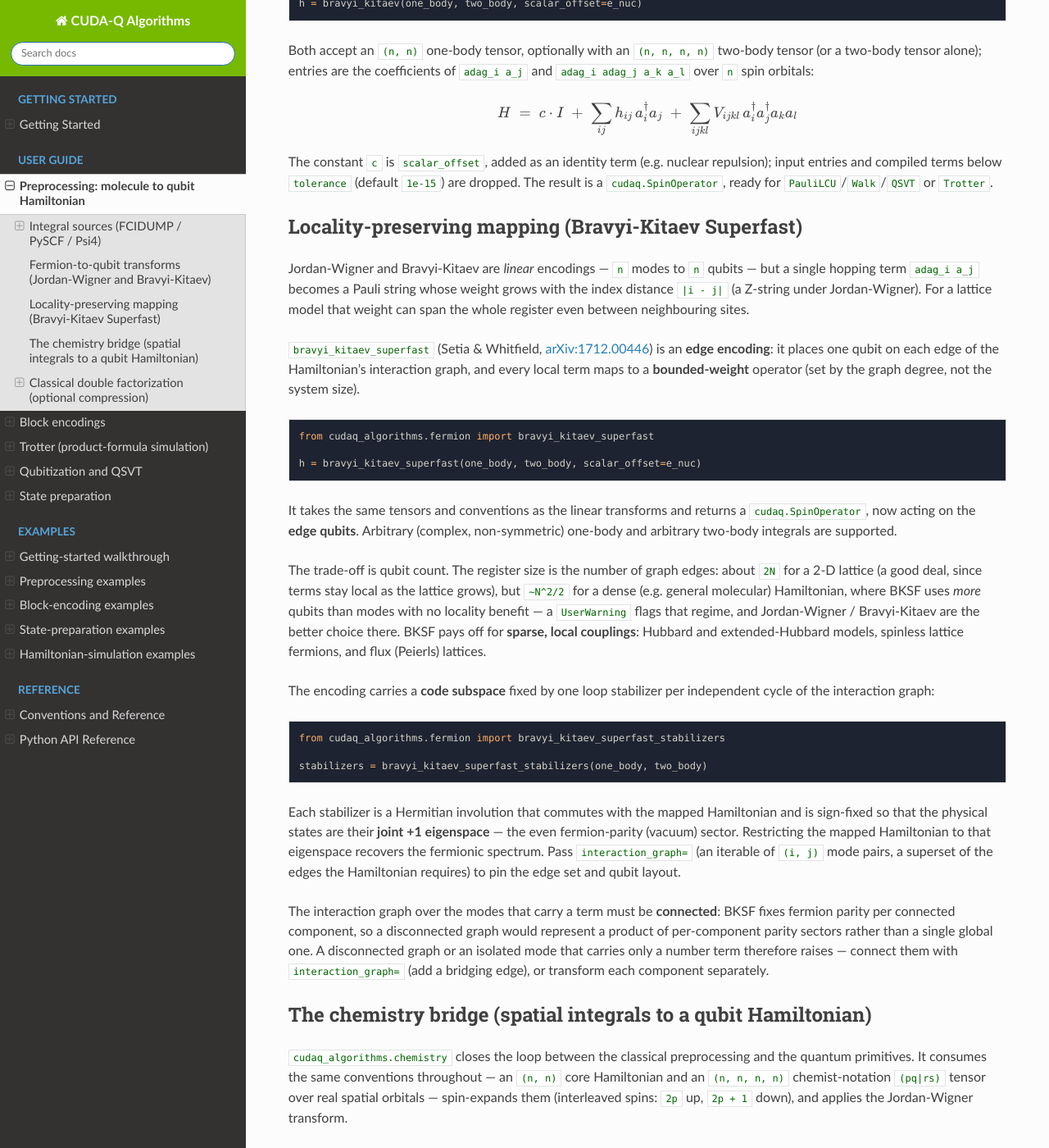
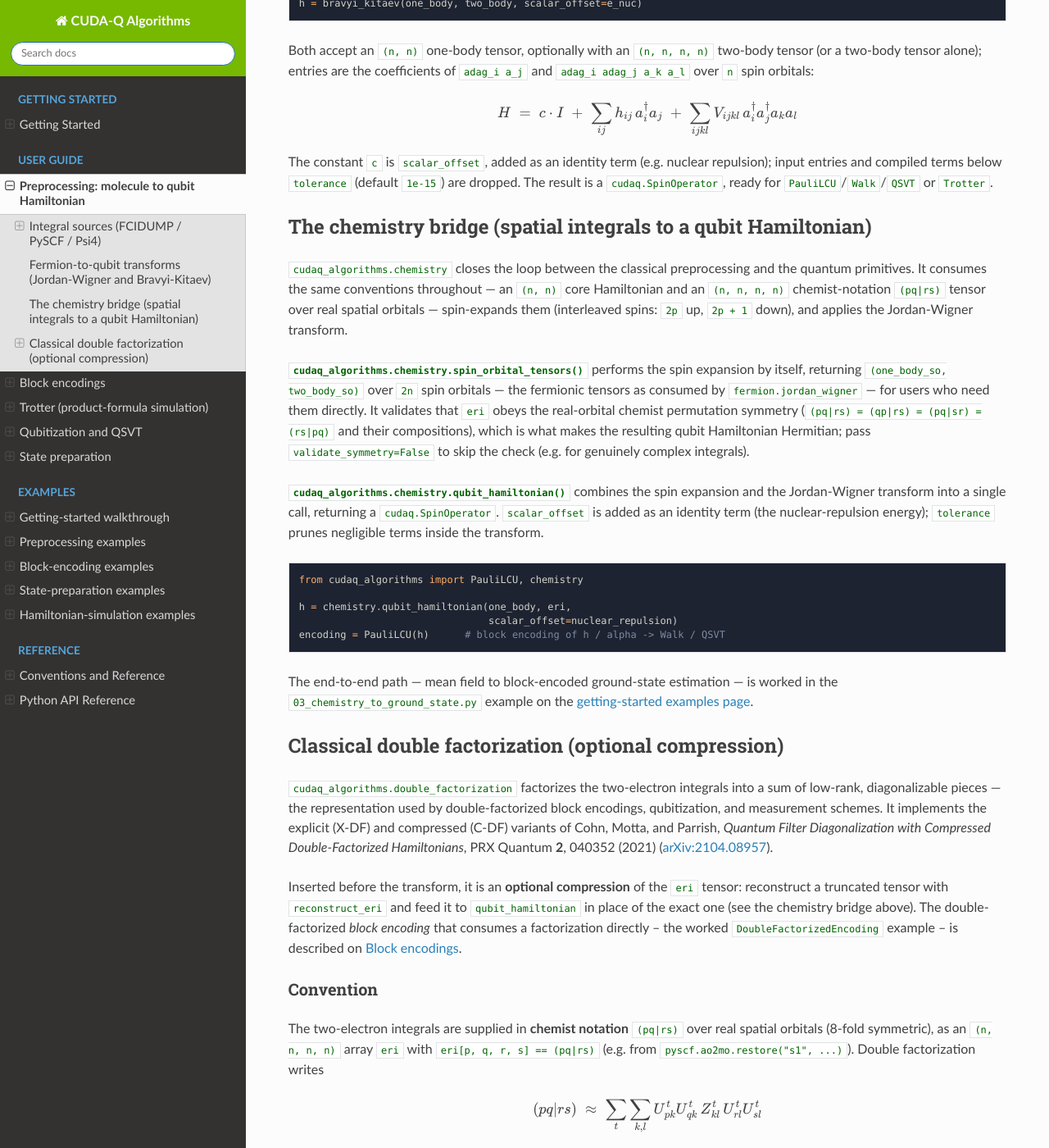
Before and after one commit to NVIDIA/cudaq-algorithms, a Sphinx documentation site: the page built from docs/sphinx/guide/preprocessing.rst, in a window 1280 px wide and 1400 px high, scrolled down 2274 px. Shown: the whole window at 82% size. Built offline with Sphinx 7.4.7 and the Read the Docs theme 3.1.0, drawn with Linux system fonts in a browser that asks for light colours.

Commit message:
BKSF: apply yapf formatting; hold docs for a separate PR

```diff
--- a/docs/sphinx/guide/preprocessing.rst
+++ b/docs/sphinx/guide/preprocessing.rst
@@ -141,62 +141,6 @@ The constant ``c`` is `scalar_offset`, added as an identity term (e.g. nuclear r
 input entries and compiled terms below `tolerance` (default ``1e-15``) are
 dropped. The result is a `cudaq.SpinOperator`, ready for
 `PauliLCU`/`Walk`/`QSVT` or `Trotter`.
-
-Locality-preserving mapping (Bravyi-Kitaev Superfast)
------------------------------------------------------
-
-Jordan-Wigner and Bravyi-Kitaev are *linear* encodings — ``n`` modes to ``n``
-qubits — but a single hopping term ``adag_i a_j`` becomes a Pauli string whose
-weight grows with the index distance ``|i - j|`` (a Z-string under
-Jordan-Wigner). For a lattice model that weight can span the whole register
-even between neighbouring sites.
-
-`bravyi_kitaev_superfast` (Setia & Whitfield, `arXiv:1712.00446
-<https://arxiv.org/abs/1712.00446>`_) is an **edge encoding**: it places one
-qubit on each edge of the Hamiltonian's interaction graph, and every local term
-maps to a **bounded-weight** operator (set by the graph degree, not the system
-size).
-
-.. code-block:: python
-
-    from cudaq_algorithms.fermion import bravyi_kitaev_superfast
-
-    h = bravyi_kitaev_superfast(one_body, two_body, scalar_offset=e_nuc)
-
-It takes the same tensors and conventions as the linear transforms and returns
-a `cudaq.SpinOperator`, now acting on the **edge qubits**. Arbitrary (complex,
-non-symmetric) one-body and arbitrary two-body integrals are supported.
-
-The trade-off is qubit count. The register size is the number of graph edges:
-about ``2N`` for a 2-D lattice (a good deal, since terms stay local as the
-lattice grows), but ``~N^2/2`` for a dense (e.g. general molecular) Hamiltonian,
-where BKSF uses *more* qubits than modes with no locality benefit — a
-``UserWarning`` flags that regime, and Jordan-Wigner / Bravyi-Kitaev are the
-better choice there. BKSF pays off for **sparse, local couplings**: Hubbard and
-extended-Hubbard models, spinless lattice fermions, and flux (Peierls) lattices.
-
-The encoding carries a **code subspace** fixed by one loop stabilizer per
-independent cycle of the interaction graph:
-
-.. code-block:: python
-
-    from cudaq_algorithms.fermion import bravyi_kitaev_superfast_stabilizers
-
-    stabilizers = bravyi_kitaev_superfast_stabilizers(one_body, two_body)
-
-Each stabilizer is a Hermitian involution that commutes with the mapped
-Hamiltonian and is sign-fixed so that the physical states are their **joint
-+1 eigenspace** — the even fermion-parity (vacuum) sector. Restricting the
-mapped Hamiltonian to that eigenspace recovers the fermionic spectrum. Pass
-``interaction_graph=`` (an iterable of ``(i, j)`` mode pairs, a superset of the
-edges the Hamiltonian requires) to pin the edge set and qubit layout.
-
-The interaction graph over the modes that carry a term must be **connected**:
-BKSF fixes fermion parity per connected component, so a disconnected graph
-would represent a product of per-component parity sectors rather than a single
-global one. A disconnected graph or an isolated mode that carries only a number
-term therefore raises — connect them with ``interaction_graph=`` (add a bridging
-edge), or transform each component separately.
 
 The chemistry bridge (spatial integrals to a qubit Hamiltonian)
 ---------------------------------------------------------------
```
Also changed, not shown: 2 other files.
